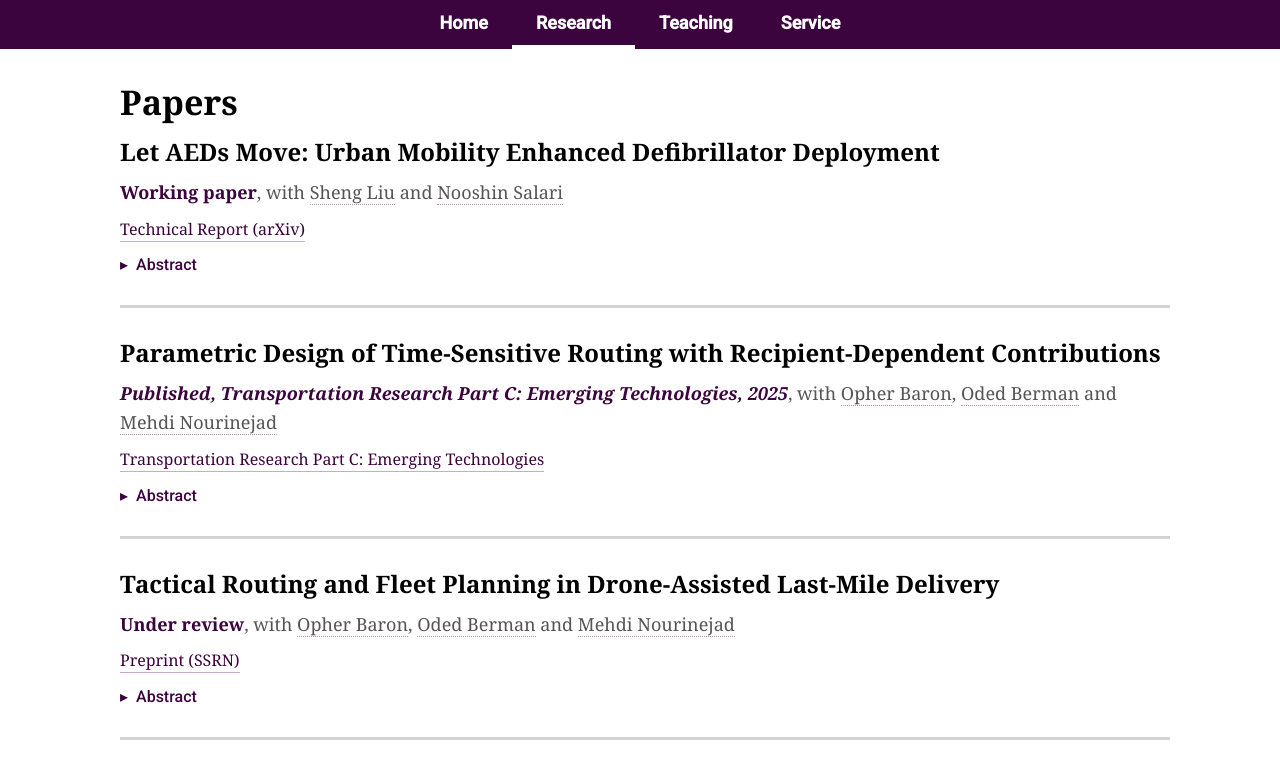
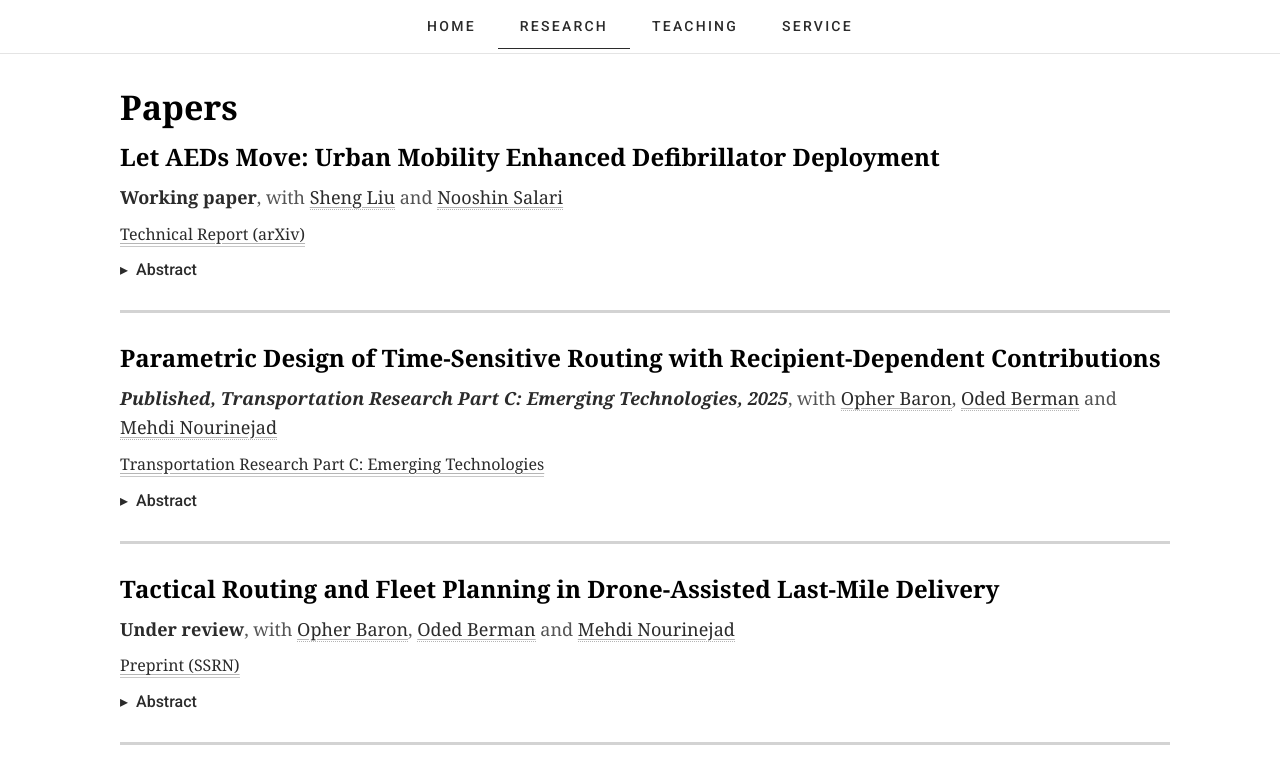
Before and after one commit to bahardv/bahardv.github.io, a plain HTML site: page research.html in a window 1280 px wide. Shown: the top 765 px of the page. Drawn offline with Linux system fonts and the light colour scheme.

Commit message:
new colorset

```diff
--- a/css/styles.css
+++ b/css/styles.css
@@ -10,6 +10,14 @@ header {
     padding-top: 20px; /* Adds gap on the top */
 }
 
+
+header h1 {
+    font-family: Georgia, serif;
+    font-weight: normal;
+    font-size: 2.2em;
+    letter-spacing: 0.03em;
+    color: #1f1f1f;
+}
 
 .header-content {
     display: flex;
@@ -30,32 +38,36 @@ h1 {
 
 /* Adjusting the nav element */
 nav {
-    font-family: 'Roboto', sans-serif; /* Or try 'Open Sans', 'Montserrat', etc. */
-    font-size: large;
-    background: #3c043e; /* Blue color */
-    padding: 0; /* No vertical padding */
+    font-family: 'Roboto', sans-serif;
+    font-size: 14px;
+    background: #ffffff;
+    border-bottom: 1px solid #e4e4e4;
+    padding: 4px 0;
     display: flex;
     justify-content: center;
-    width: 100%; /* Stretch to the full width of the screen */
+    width: 100%;
 }
 
 /* Navigation links styling */
 nav a {
-    padding: 12px 24px;
-    color: #fff;
+    padding: 14px 22px;
+    color: #2b2b2b;
     text-decoration: none;
-    font-weight: bold;
-    transition: color 0.3s; /* Only change the text color on hover */
+    font-weight: 500;
+    letter-spacing: 0.16em;
+    text-transform: uppercase;
+    border-bottom: 1px solid transparent;
+    transition: color 0.3s, border-color 0.3s;
 }
 
 /* Hover effect: change text color */
 nav a:hover {
-    color: #ffcccb; /* Change this to your preferred hover color */
+    color: #8c8c8c;
 }
 
 /* Active state with a white ribbon under the text */
 nav a.active {
-    border-bottom: 4px solid #ffffff; /* White ribbon underneath */
+    border-bottom: 1px solid #2b2b2b;
 }
 
 
@@ -141,7 +153,7 @@ nav a.active {
 }
 
 .contact-section a:hover {
-    color: #3c043e;
+    color: #2b2b2b;
 }
 
 
@@ -209,7 +221,7 @@ nav a.active {
 
 .award-note {
     font-size: 18px !important;
-    color: #3c043e;
+    color: #2b2b2b;
     margin: 0 0 14px 0;
 }
 
@@ -243,7 +255,7 @@ nav a.active {
 
 .paper-meta .status {
     font-weight: bold;
-    color: #3c043e;
+    color: #2b2b2b;
 }
 
 .paper-meta .status.published {
@@ -253,11 +265,11 @@ nav a.active {
 .paper-meta a {
     color: #555;
     text-decoration: none;
-    border-bottom: 1px dotted #b48fb8;
+    border-bottom: 1px dotted #b5b5b5;
 }
 
 .paper-meta a:hover {
-    color: #3c043e;
+    color: #2b2b2b;
     border-bottom-style: solid;
 }
 
@@ -270,7 +282,7 @@ nav a.active {
     font-family: 'Roboto', sans-serif;
     font-size: 16px;
     font-weight: 500;
-    color: #3c043e;
+    color: #2b2b2b;
     cursor: pointer;
     list-style: none;          /* hide the default triangle */
     display: inline-block;
@@ -302,7 +314,7 @@ nav a.active {
     font-size: 18px !important;
     margin: 8px 0 0 0;
     padding-left: 18px;
-    border-left: 2px solid #e6dbe8;
+    border-left: 2px solid #e6e6e6;
 }
 
 /* Row of external links under a paper: preprint, journal article, tool */
@@ -314,15 +326,15 @@ nav a.active {
 }
 
 .paper-links a {
-    color: #3c043e;
+    color: #2b2b2b;
     font-weight: 500;
     text-decoration: none;
-    border-bottom: 1px solid #c9a9cc;
+    border-bottom: 1px solid #c8c8c8;
     padding-bottom: 1px;
 }
 
 .paper-links a:hover {
-    border-bottom-color: #3c043e;
+    border-bottom-color: #2b2b2b;
 }
 
 .paper-links .link-sep {
@@ -390,46 +402,58 @@ nav a.active {
 
 /* Styling for dropdown button */
 .dropbtn {
-    padding: 12px 24px; /* Same as nav links */
-    color: #fff; /* Matches nav link color */
+    padding: 14px 22px;
+    color: #2b2b2b;
     text-decoration: none;
-    font-weight: bold;
-    transition: background-color 0.3s;
-    display: inline-block; /* Ensures it behaves like a nav item */
+    font-weight: 500;
+    display: inline-block;
 }
 
 /* Hover effect for the dropdown button */
 .dropbtn:hover {
-    background-color: #3c043e; /* Matches hover effect in nav */
+    color: #8c8c8c;
 }
 
 /* Dropdown content styling */
 .dropdown-content {
     display: none;
     position: absolute;
-    background-color: #3c043e; /* Same color as nav */
-    min-width: 100%; /* Matches the width of the dropdown button */
-    border-bottom: 4px solid #3c043e; /* Matches ribbon effect */
-    box-shadow: 0 2px 5px rgba(0, 0, 0, 0.1);
+    background-color: #ffffff;
+    min-width: 100%;
+    border: 1px solid #e4e4e4;
+    box-shadow: 0 6px 16px rgba(0, 0, 0, 0.06);
     z-index: 1;
 }
 
 /* Styling for the links inside the dropdown */
 .dropdown-content a {
-    padding: 12px 24px; /* Matches nav link padding */
-    color: #fff; /* Same color as nav links */
+    padding: 12px 22px;
+    color: #2b2b2b;
     text-decoration: none;
     display: block;
-    font-weight: bold;
+    font-size: 13px;
     transition: background-color 0.3s;
 }
 
 /* Hover effect for dropdown links */
 .dropdown-content a:hover {
-    background-color: #3c043e; /* Matches nav hover effect */
+    background-color: #f5f5f5;
+    color: #2b2b2b;
 }
 
 /* Show the dropdown content on hover */
 .dropdown:hover .dropdown-content {
     display: block;
 }
+/* ============ Body links (monochrome) ============ */
+.container p a {
+    color: #2b2b2b;
+    text-decoration: underline;
+    text-decoration-color: #b5b5b5;
+    text-underline-offset: 3px;
+    transition: text-decoration-color 0.3s;
+}
+
+.container p a:hover {
+    text-decoration-color: #2b2b2b;
+}
```
Also changed, not shown: Claude outputs/index-final.png (added), 1 other file.
